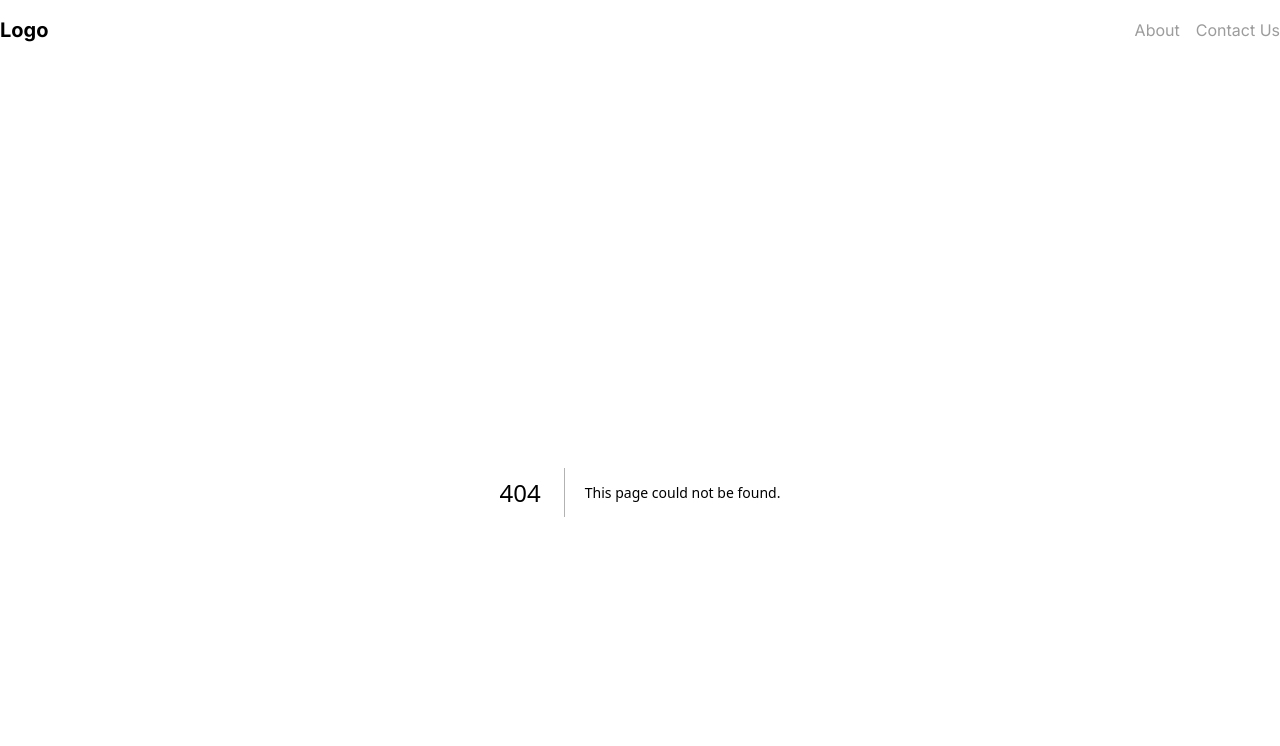
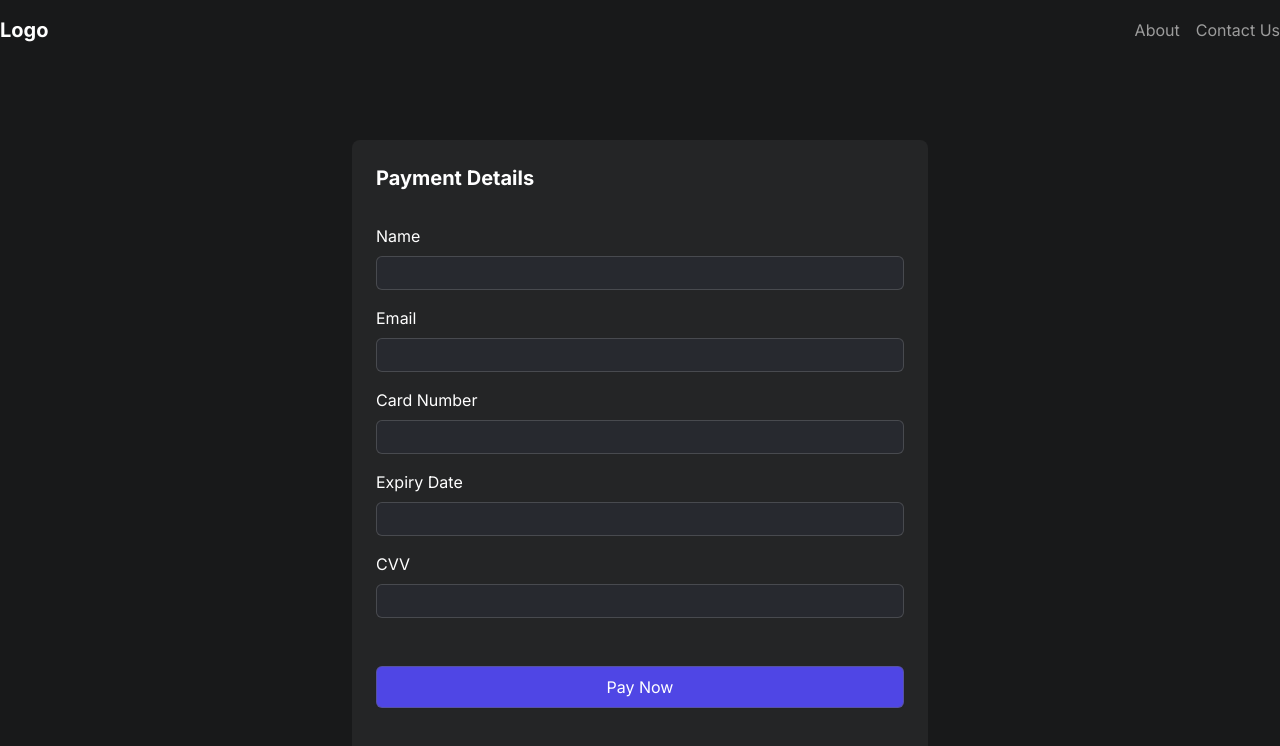
Before and after one commit to anishazahan/event-trox-next-application, a Next.js app: page /payment in a window 1280 px wide. Before the commit this address had no page. Shown: the top 746 px of the page. Built offline with nearby package versions, Linux system fonts and the light colour scheme.

Commit message:
static payment from page design

```diff
--- /dev/null
+++ b/app/Components/Payments/PaymentForm.jsx
@@ -0,0 +1,69 @@
+const PaymentForm = () => {
+    return (
+      <form>
+        <div className="my-4 space-y-2">
+          <label htmlFor="name" className="block">
+            Name
+          </label>
+          <input
+            type="text"
+            id="name"
+            className="w-full bg-[#27292F] border border-[#CCCCCC]/20 py-1 px-2 rounded-md"
+          />
+        </div>
+
+        <div className="my-4 space-y-2">
+          <label htmlFor="email" className="block">
+            Email
+          </label>
+          <input
+            type="email"
+            id="email"
+            className="w-full bg-[#27292F] border border-[#CCCCCC]/20 py-1 px-2 rounded-md"
+          />
+        </div>
+
+        <div className="my-4 space-y-2">
+          <label htmlFor="card" className="block">
+            Card Number
+          </label>
+          <input
+            type="text"
+            id="card"
+            className="w-full bg-[#27292F] border border-[#CCCCCC]/20 py-1 px-2 rounded-md"
+          />
+        </div>
+
+        <div className="my-4 space-y-2">
+          <label htmlFor="expiry" className="block">
+            Expiry Date
+          </label>
+          <input
+            type="text"
+            id="expiry"
+            className="w-full bg-[#27292F] border border-[#CCCCCC]/20 py-1 px-2 rounded-md"
+          />
+        </div>
+
+        <div className="my-4 space-y-2">
+          <label htmlFor="cvv" className="block">
+            CVV
+          </label>
+          <input
+            type="text"
+            id="cvv"
+            className="w-full bg-[#27292F] border border-[#CCCCCC]/20 py-1 px-2 rounded-md"
+          />
+        </div>
+
+        <button
+          type="submit"
+          className="w-full my-8 bg-indigo-600 hover:bg-indigo-800 py-2 rounded-md"
+        >
+          Pay Now
+        </button>
+      </form>
+    );
+  };
+
+  export default PaymentForm;
--- /dev/null
+++ b/app/payment/page.js
@@ -0,0 +1,14 @@
+import PaymentForm from "../Components/Payments/PaymentForm";
+
+const PaymentPage = () => {
+  return (
+    <section className="container mx-auto">
+      <div className="bg-[#242526] p-6 rounded-lg max-w-xl mx-auto my-12">
+        <h2 className="font-bold text-xl mb-8">Payment Details</h2>
+        <PaymentForm />
+      </div>
+    </section>
+  );
+};
+
+export default PaymentPage;
```
